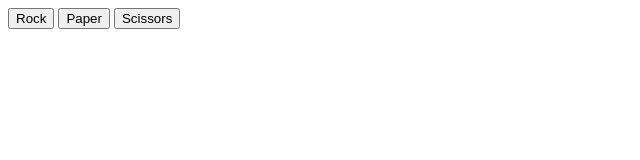
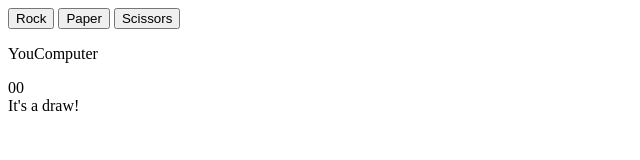
Before and after one commit to anisbett/Rock-Paper-Scissors-Project, a plain HTML site: page index.html in a window 1280 px wide. Both pictures are taken after a click on the button "Rock". Shown: the whole page, without its empty margins (0-640 px from the left). Drawn offline with Linux system fonts and the light colour scheme.

Commit message:
Game works

```diff
--- a/external.js
+++ b/external.js
@@ -1,3 +1,12 @@
+let playerCount = 0;
+let computerCount = 0;
+let result;
+let finalResult='';
+
+
+
+
+
 function getComputerChoice(arr) {
     // get random index value
     const randomIndex = Math.floor(Math.random() * arr.length);
@@ -6,6 +15,13 @@ function getComputerChoice(arr) {
     const computerChoice = arr[randomIndex];
 
     return computerChoice
+}
+
+function resetScore() {
+  playerCount = 0;
+  computerCount = 0;
+  playerScore.textContent = 0;
+  computerScore.textContent = 0;
 }
 
 const choices = ['Rock', 'Paper', 'Scissors']
@@ -32,41 +48,85 @@ scissorsButton.addEventListener("click", function() {
 
 
 
+
 function playRound(playerSelection) {
     const computerSelection = getComputerChoice(choices);
-    let result;
+
     console.log(computerSelection);
 
     if (playerSelection.toLowerCase() === computerSelection.toLowerCase()) {
         result = "It's a draw!";
     }
     else if (playerSelection.toLowerCase() === 'rock' && computerSelection.toLowerCase() === 'paper') {
+        computerCount = computerCount + 1;
         result = "You lose! Paper beats Rock!";
     }
      else if (playerSelection.toLowerCase() === 'rock' && computerSelection.toLowerCase() === 'scissors') {
+        playerCount = playerCount + 1;
         result = "You win! Rock beats Scissors!";
     }
      else if (playerSelection.toLowerCase() === 'paper' && computerSelection.toLowerCase() === 'scissors') {
+        computerCount = computerCount + 1;
         result = "You lose! Scissors beats Paper!";
     }
      else if (playerSelection.toLowerCase() === 'paper' && computerSelection.toLowerCase() === 'rock') {
+        playerCount = playerCount + 1;
         result = "You win! Paper beats Rock!";
     }
      else if (playerSelection.toLowerCase() === 'scissors' && computerSelection.toLowerCase() === 'rock') {
+        computerCount = computerCount + 1;
         result = "You lose! Rock beats Scissors!";
     }
      else if (playerSelection.toLowerCase() === 'scissors' && computerSelection.toLowerCase() === 'paper') {
+        playerCount = playerCount + 1;
         result = "You win! Scissors beats Paper!";
     }
     console.log(result);
+    console.log(playerCount);
+    console.log(computerCount);
 
+    // update score elements
+    playerScore.textContent = playerCount;
+    computerScore.textContent = computerCount;
+
+    if (playerCount === 5) {
+        result = "You beat the computer! Well done!"
+        resetScore();
+    }
+    else if (computerCount === 5) {
+       result = 'Better luck next time! AI won this time around';
+       resetScore();
+    }
+    resultsContainer.textContent = result;
 }
+
+
+const scoreLabel = document.getElementById('score-label')
+const you = document.getElementById('you');
+const comp = document.getElementById('comp');
+
+scoreLabel.style.cssText = 'display: flex';
+scoreLabel.appendChild(you);
+scoreLabel.appendChild(comp);
+
+const scoreContainer = document.querySelector('#score-container');
+const playerScore = document.querySelector('#player-score');
+const computerScore = document.querySelector('#computer-score');
+const resultsContainer = document.querySelector('#results-container');
+
+scoreContainer.style.cssText = 'display: flex';
+playerScore.textContent = playerCount;
+computerScore.textContent = computerCount;
+
+
+scoreContainer.appendChild(playerScore);
+scoreContainer.appendChild(computerScore);
+
+
 
 
 
 /* let computerSelection = getComputerChoice(choices)
-let playerCount = 0;
-let computerCount = 0;
 
 function getResult() {
     if (playerCount > computerCount) {
--- a/index.html
+++ b/index.html
@@ -11,5 +11,14 @@
     <button id="rock">Rock</button>
     <button id="paper">Paper</button>
     <button id="scissors">Scissors</button>
+    <div id="score-label">
+        <p id="you">You</p>
+        <p id="comp">Computer</p>
+    </div>
+    <div id="score-container">
+        <div id="player-score"></div>
+        <div id="computer-score"></div>
+    </div>
+    <div id="results-container"></div>
 </body>
 </html>
```
